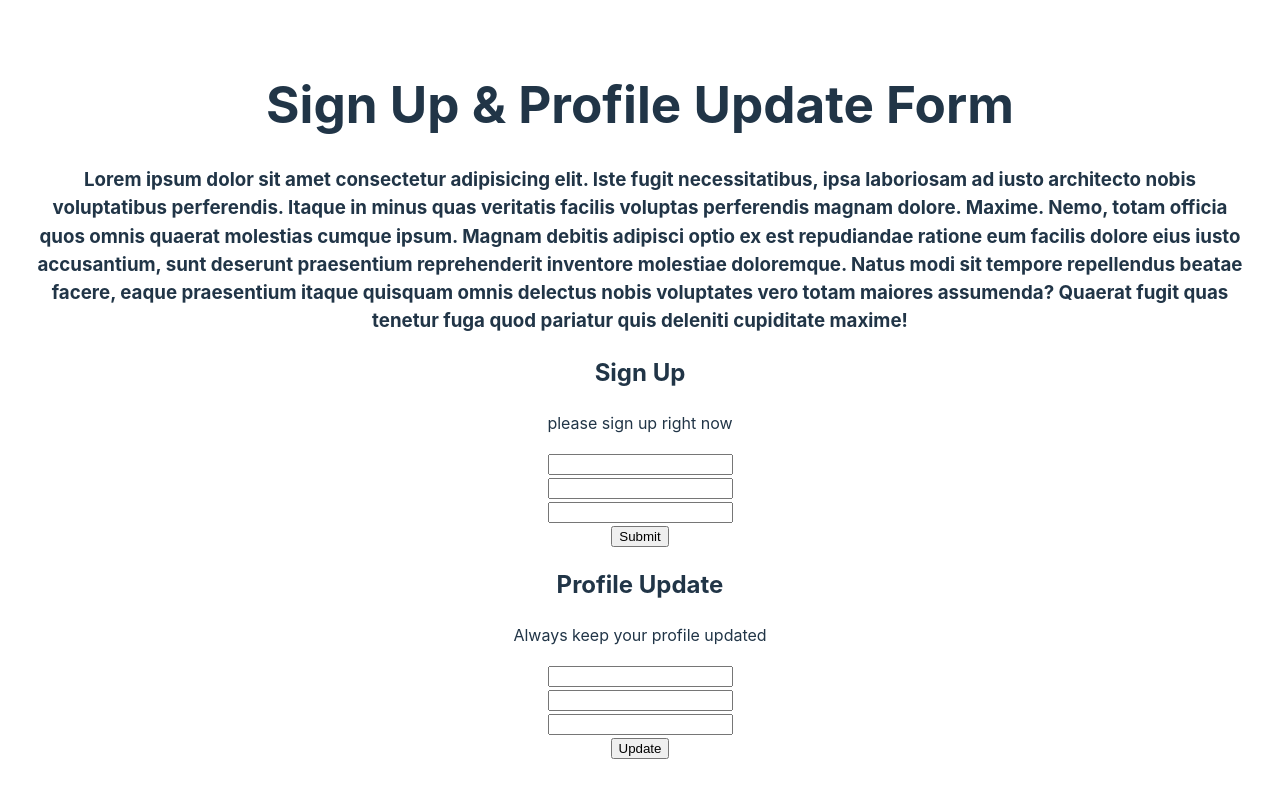
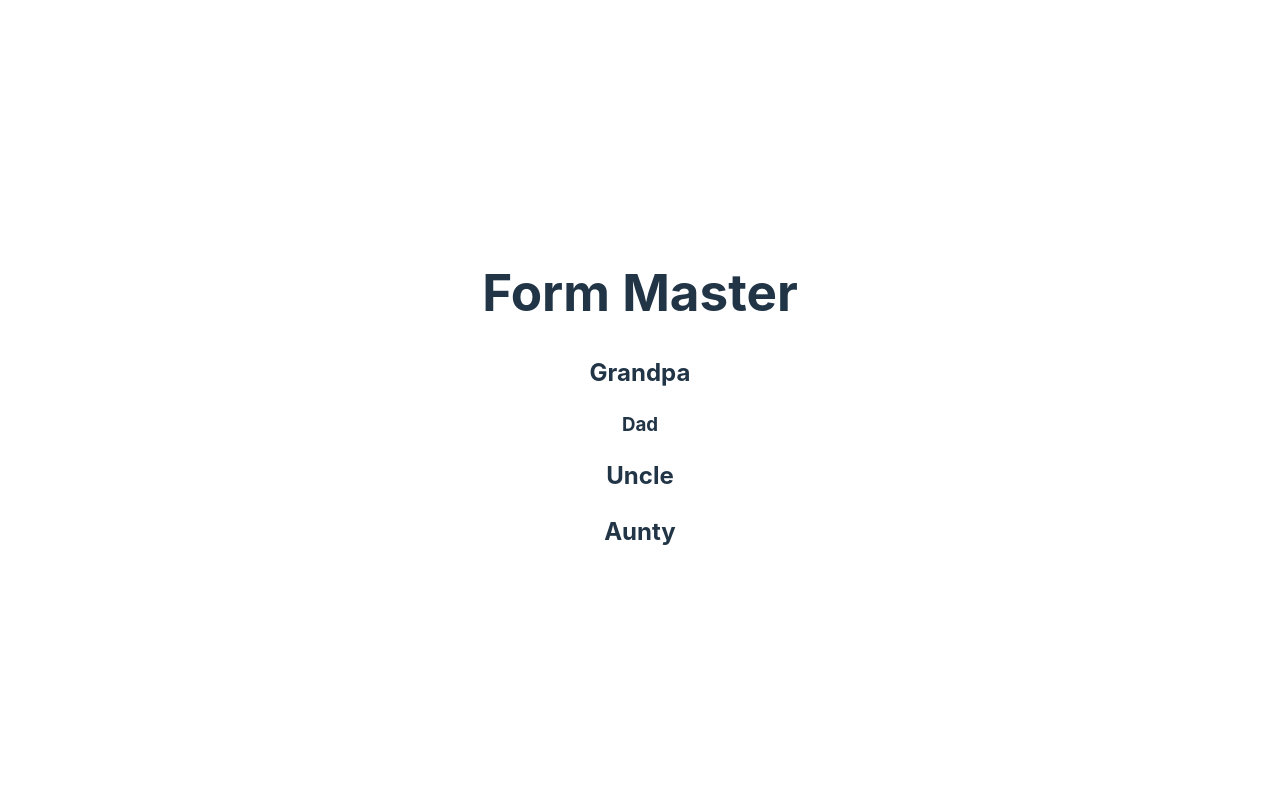
Before and after one commit to alalhosen/Form-Master-d46, a React (Vite) app: page / in a window 1280 px wide. Built offline with nearby package versions, Linux system fonts and the light colour scheme.

Commit message:
Grandpa family form

```diff
--- a/src/App.jsx
+++ b/src/App.jsx
@@ -1,23 +1,25 @@
 import "./App.css";
-import ReusableForm from "./components/ReusableForm/ReusableForm";
+import Grandpa from "./components/Grandpa/Grandpa";
+// import ReusableForm from "./components/ReusableForm/ReusableForm";
 // import HooKForm from "./components/HookForm/HooKForm";
 // import RefForm from "./components/RefForm/RefForm";
 // import SimpleForm from "./components/SimpleForm/SimpleForm";
 // import StateFulForm from "./components/StateFulForm/StateFulForm";
 
 function App() {
-  const handleSingUpSubmit = (data) => {
-    console.log("sign up data", data);
-  };
+  // const handleSingUpSubmit = (data) => {
+  //   console.log("sign up data", data);
+  // };
 
-  const handleUpdateProfile = (data) => {
-    console.log("update profile", data);
-  };
+  // const handleUpdateProfile = (data) => {
+  //   console.log("update profile", data);
+  // };
 
   return (
     <>
-      <h1>Sign Up & Profile Update Form</h1>
-      <h3>
+      <h1>Form Master</h1>
+      <Grandpa></Grandpa>
+      {/* <h3>
         Lorem ipsum dolor sit amet consectetur adipisicing elit. Iste fugit
         necessitatibus, ipsa laboriosam ad iusto architecto nobis voluptatibus
         perferendis. Itaque in minus quas veritatis facilis voluptas perferendis
@@ -28,12 +30,12 @@ function App() {
         repellendus beatae facere, eaque praesentium itaque quisquam omnis
         delectus nobis voluptates vero totam maiores assumenda? Quaerat fugit
         quas tenetur fuga quod pariatur quis deleniti cupiditate maxime!
-      </h3>
+      </h3> */}
       {/* <SimpleForm></SimpleForm> */}
       {/* <StateFulForm></StateFulForm> */}
       {/* <RefForm></RefForm> */}
       {/* <HooKForm></HooKForm> */}
-      <ReusableForm formTitle={"Sign Up"} handleSubmit={handleSingUpSubmit}>
+      {/* <ReusableForm formTitle={"Sign Up"} handleSubmit={handleSingUpSubmit}>
         <div>
           <h2>Sign Up</h2>
           <p>please sign up right now</p>
@@ -47,7 +49,7 @@ function App() {
             <h2>Profile Update</h2>
             <p>Always keep your profile updated</p>
           </div>
-        </ReusableForm>
+        </ReusableForm> */}
     </>
   );
 }
--- /dev/null
+++ b/src/components/Aunty/Aunty.jsx
@@ -0,0 +1,9 @@
+const Aunty = () => {
+  return (
+    <div>
+      <h2>Aunty</h2>
+    </div>
+  );
+};
+
+export default Aunty;
--- /dev/null
+++ b/src/components/Dad/Dad.jsx
@@ -0,0 +1,10 @@
+
+const Dad = () => {
+    return (
+        <div>
+<h3>Dad</h3>
+        </div>
+    );
+};
+
+export default Dad;
--- /dev/null
+++ b/src/components/Grandpa/Grandpa.css
@@ -0,0 +1,6 @@
+.grandpa div{
+    border: 2px solid tan;
+    margin: 10px;
+    padding: 10px;
+    border-radius: 15px;
+}
--- /dev/null
+++ b/src/components/Grandpa/Grandpa.jsx
@@ -0,0 +1,17 @@
+import Aunty from "../Aunty/Aunty";
+import Dad from "../Dad/Dad";
+import Uncle from "../Uncle/Uncle";
+
+
+const Grandpa = () => {
+  return (
+    <div>
+      <h2>Grandpa</h2>
+<Dad></Dad>
+<Uncle></Uncle>
+<Aunty></Aunty>
+    </div>
+  );
+};
+
+export default Grandpa;
--- /dev/null
+++ b/src/components/Uncle/Uncle.jsx
@@ -0,0 +1,9 @@
+const Uncle = () => {
+  return (
+    <div>
+      <h2>Uncle</h2>
+    </div>
+  );
+};
+
+export default Uncle;
```
